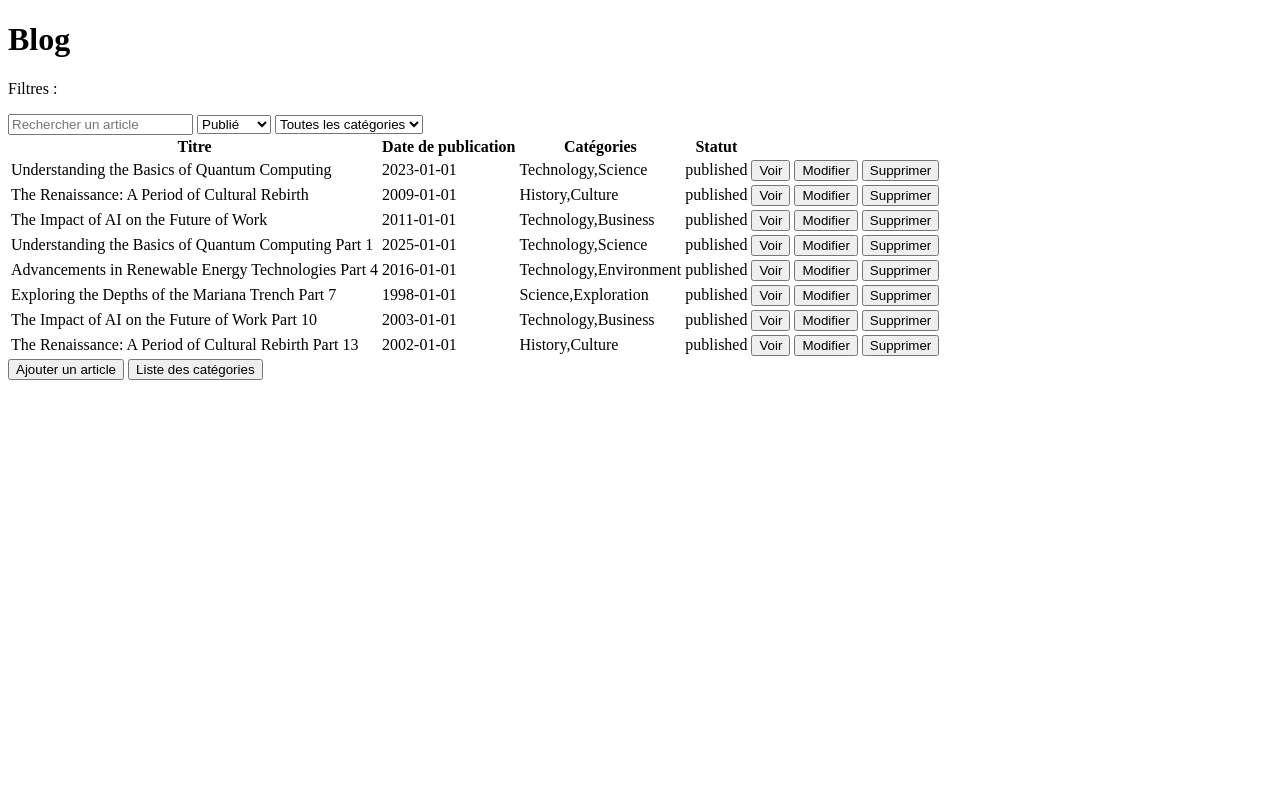
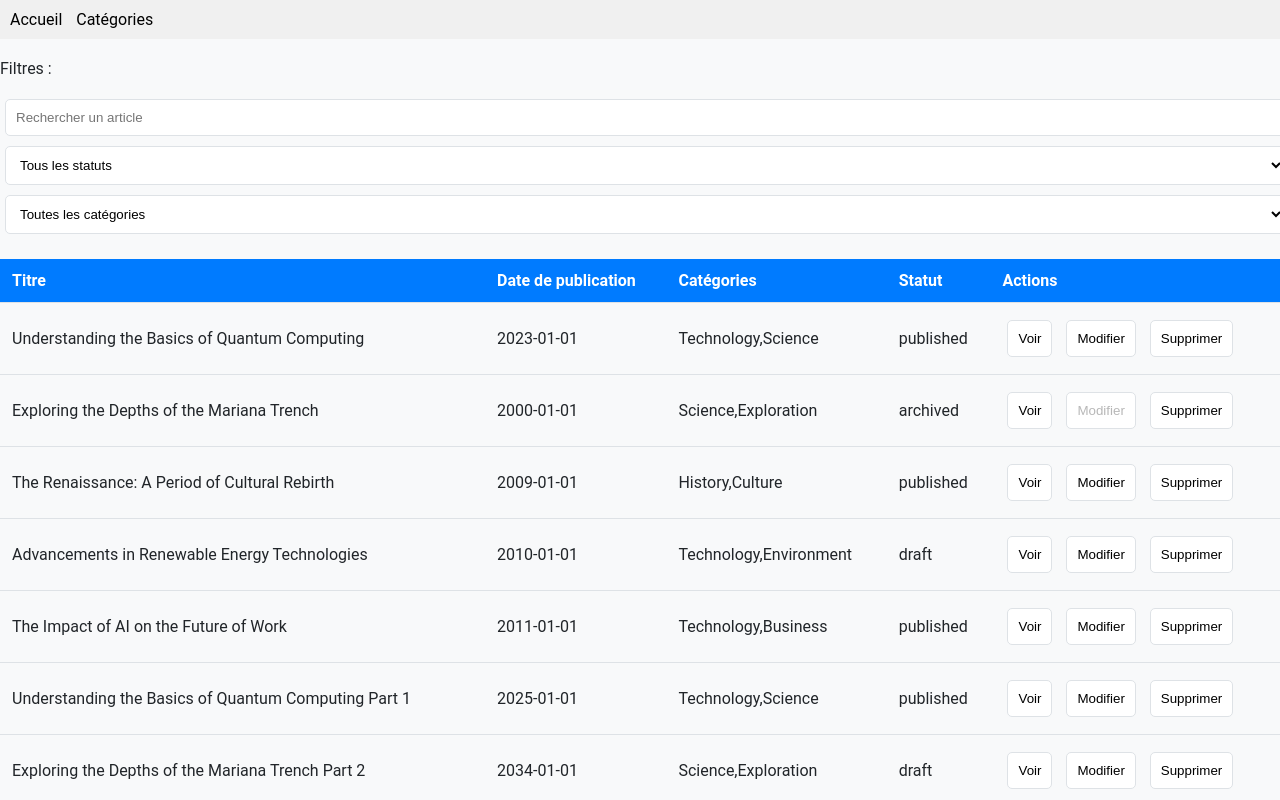
Before and after one commit to QuentinBoulay/moteur-blog, a SvelteKit app: page / in a window 1280 px wide. Shown: the top 800 px of the page. Built offline with nearby package versions, Linux system fonts and the light colour scheme.

Commit message:
stylize app + header/footer

```diff
--- a/src/lib/article-item.svelte
+++ b/src/lib/ArticleItem.svelte
@@ -25,8 +25,10 @@
         <td>{article.date}</td>
         <td>{article.categories}</td>
         <td>{article.status}</td>
-        <td><button on:click={showArticle}>Voir</button></td>
-        <td><button on:click={updateArticle} disabled={article.status === "archived" ? !disabled : disabled}>Modifier</button></td>
-        <td><button on:click={deleteArticle}>Supprimer</button></td>
+        <td>
+            <button on:click={showArticle}>Voir</button>
+            <button on:click={updateArticle} disabled={article.status === "archived" ? !disabled : disabled}>Modifier</button>
+            <button on:click={deleteArticle}>Supprimer</button>
+        </td>
     </tr>
 {/if}
--- /dev/null
+++ b/src/lib/templates/Footer.svelte
@@ -0,0 +1,9 @@
+<script>
+    import { goto } from '$app/navigation';
+    import "../../styles/global.css";
+
+</script>
+
+<footer>
+    <p>© 2024 - Moteur de blog par Sébastien Burnet et Quentin Boulay</p>
+</footer>
--- /dev/null
+++ b/src/lib/templates/Header.svelte
@@ -0,0 +1,40 @@
+<script>
+    import { goto } from '$app/navigation';
+    import "../../styles/global.css";
+
+</script>
+
+<nav>
+    <ul>
+        <li><a href="/">Accueil</a></li>
+        <li><a href="/categories">Catégories</a></li>
+    </ul>
+</nav>
+
+<style>
+    nav {
+        background-color: #f0f0f0;
+        padding: 10px;
+        margin-bottom: 20px;
+    }
+
+    ul {
+        list-style: none;
+        padding: 0;
+        margin: 0;
+    }
+
+    li {
+        display: inline;
+        margin-right: 10px;
+    }
+
+    a {
+        text-decoration: none;
+        color: #000;
+    }
+
+    a:hover {
+        text-decoration: underline;
+    }
+</style>
--- a/src/routes/+page.svelte
+++ b/src/routes/+page.svelte
@@ -1,20 +1,34 @@
 <script>
     import { goto } from '$app/navigation';
-    import ArticleItem from "../lib/article-item.svelte";
+    import ArticleItem from "../lib/ArticleItem.svelte";
     import { articles, categories, getArticles } from "../lib/stores.js";
+    import "../styles/global.css";
+    import Header from '../lib/templates/Header.svelte';
+    import Footer from '../lib/templates/Footer.svelte';
 
     let status;
     let category;
+    let searchQuery = '';
     let filteredArticles = [];
 
     $: {
         let articlesTest = getArticles();
 
         if (status) {
-            filteredArticles = articlesTest.filter(article => article.status === status);
+            articlesTest = articlesTest.filter(article => article.status === status);
         }
 
-        console.log(filteredArticles)
+        if (status === 'all') articlesTest = getArticles();
+
+        if (category && category !== 'all') {
+            articlesTest = articlesTest.filter(article => article.categories.includes(category));
+        }
+
+        if (searchQuery) {
+            articlesTest = articlesTest.filter(article => article.title.includes(searchQuery));
+        }
+
+        filteredArticles = articlesTest;
     }
 
     function addArticle() {
@@ -26,18 +40,18 @@
     }
 
     function search(event) {
-        let search = event.target.value;
-        filteredArticles = filteredArticles.filter(article => article.title.includes(search));
+        searchQuery = event.target.value;
     }
 
 </script>
 
-<h1>Blog</h1>
+<Header />
 
 <p>Filtres :</p>
 
-<input type="text" placeholder="Rechercher un article" on:change={search} />
+<input type="text" placeholder="Rechercher un article" on:input={search} />
 <select bind:value={status}>
+    <option value="all">Tous les statuts</option>
     <option value="published">Publié</option>
     <option value="draft">Brouillon</option>
     <option value="archived">Archivé</option>
@@ -58,6 +72,7 @@
         <th scope="column">Date de publication</th>
         <th scope="column">Catégories</th>
         <th scope="column">Statut</th>
+        <th scope="column">Actions</th>
     </tr>
     {#each filteredArticles as article (article.id)}
         <ArticleItem {article} />
@@ -69,3 +84,5 @@
 
 <button on:click={addArticle}>Ajouter un article</button>
 <button on:click={categoriesList}>Liste des catégories</button>
+
+<Footer />
--- /dev/null
+++ b/src/styles/global.css
@@ -0,0 +1,66 @@
+:root {
+    --primary-color: #007bff;
+    --secondary-color: #6c757d;
+    --background-color: #f8f9fa;
+    --text-color: #212529;
+    --border-color: #dee2e6;
+}
+
+body {
+    font-family: 'Roboto', sans-serif;
+    color: var(--text-color);
+    background-color: var(--background-color);
+    margin: 0 !important;
+}
+
+button, input, select {
+    border: 1px solid var(--border-color);
+    background-color: white;
+    padding: 10px;
+    margin: 5px;
+    border-radius: 5px;
+    outline: none;
+}
+
+button:hover, input[type="submit"]:hover {
+    background-color: var(--primary-color);
+    color: white;
+    cursor: pointer;
+}
+
+input[type="text"], select {
+    width: 100%;
+    box-sizing: border-box;
+}
+
+table {
+    width: 100%;
+    border-collapse: collapse;
+    margin-top: 20px;
+}
+
+th, td {
+    text-align: left;
+    padding: 12px;
+    border-bottom: 1px solid var(--border-color);
+}
+
+th {
+    background-color: var(--primary-color);
+    color: white;
+}
+
+tr:hover {
+    background-color: var(--background-color);
+}
+
+.container {
+    max-width: 1200px;
+    margin: auto;
+    padding: 20px;
+}
+
+.header, .footer {
+    text-align: center;
+    padding: 20px 0;
+}
```
Also changed, not shown: src/routes/article/[id]/+page.svelte (+10 -0 lines), src/routes/article/[id]/edit/+page.svelte (+9 -0 lines), src/routes/article/new/+page.svelte (+7 -0 lines), src/routes/categories/+page.svelte (+8 -0 lines), src/routes/category/new/+page.svelte (+8 -0 lines).
